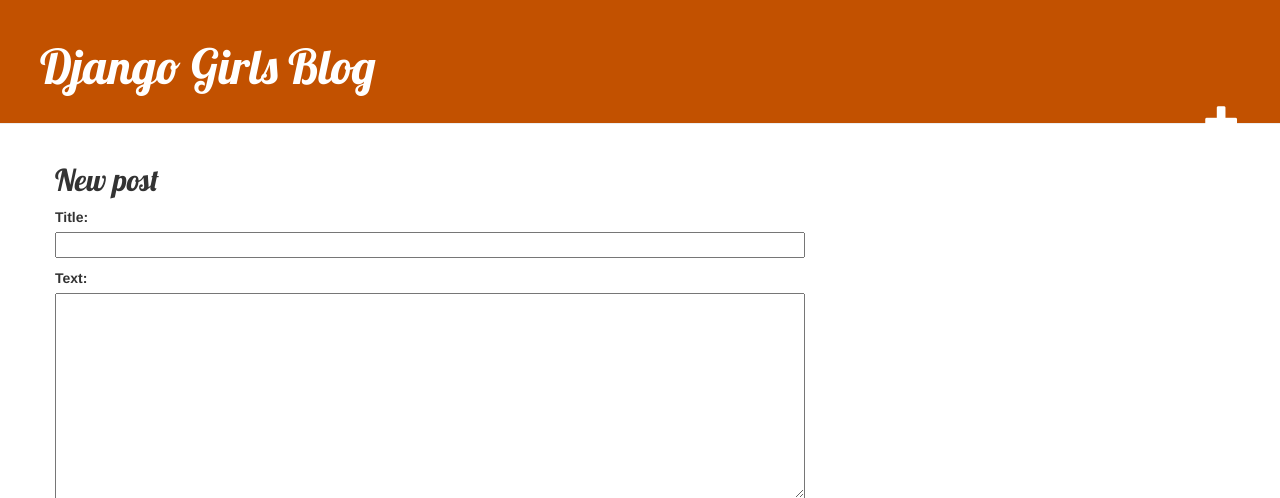
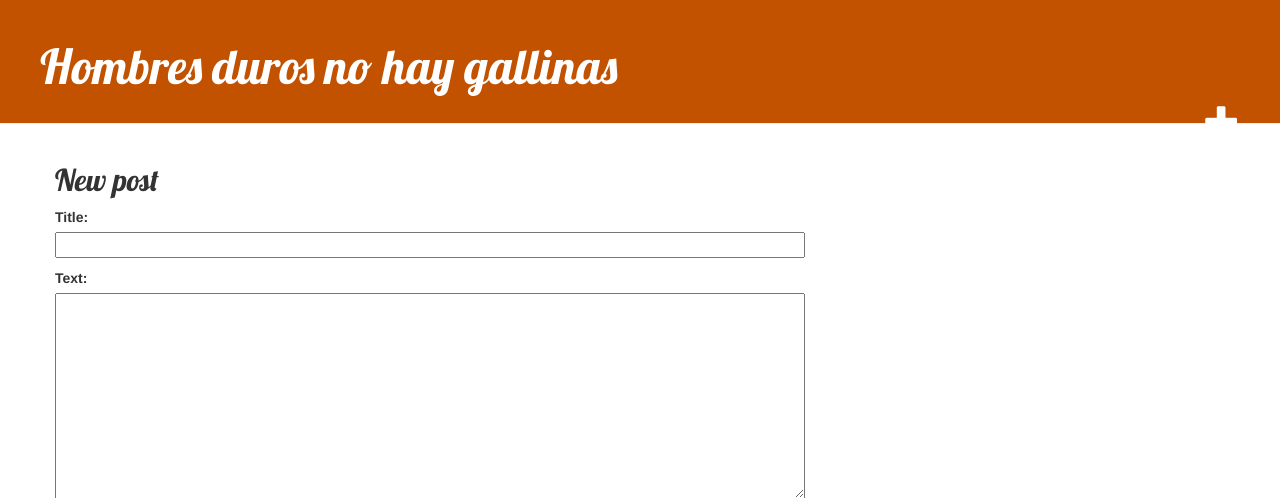
Before and after one commit to AliAssou/Hombres-duros-no-hay-gallinas, a Django app: page /post/new/ in a window 1280 px wide. Shown: the top 498 px of the page. Run offline with Django 5.2, Linux system fonts and the light colour scheme; some libraries are stand-ins or nearby versions.

Commit message:
la web esta lista

```diff
--- a/blog/templates/blog/base.html
+++ b/blog/templates/blog/base.html
@@ -1,7 +1,7 @@
 {% load static %}
 <html>
     <head>
-        <title>Django Girls blog</title>
+        <title>Hombres duros no hay gallinas</title>
         <link rel="stylesheet" href="//maxcdn.bootstrapcdn.com/bootstrap/3.2.0/css/bootstrap.min.css">
         <link rel="stylesheet" href="//maxcdn.bootstrapcdn.com/bootstrap/3.2.0/css/bootstrap-theme.min.css">
         <link href='//fonts.googleapis.com/css?family=Lobster&subset=latin,latin-ext' rel='stylesheet' type='text/css'>
@@ -9,7 +9,7 @@
     </head>
 <body>
     <div class="page-header">
-        <h1><a href="/">Django Girls Blog</a></h1>
+        <h1><a href="/">Hombres duros no hay gallinas</a></h1>
         <a href="{% url 'post_new' %}" class="top-menu"><span class="glyphicon glyphicon-plus"></span></a>
     </div>
     <div class="content container">
```
Also changed, not shown: db.sqlite3.
